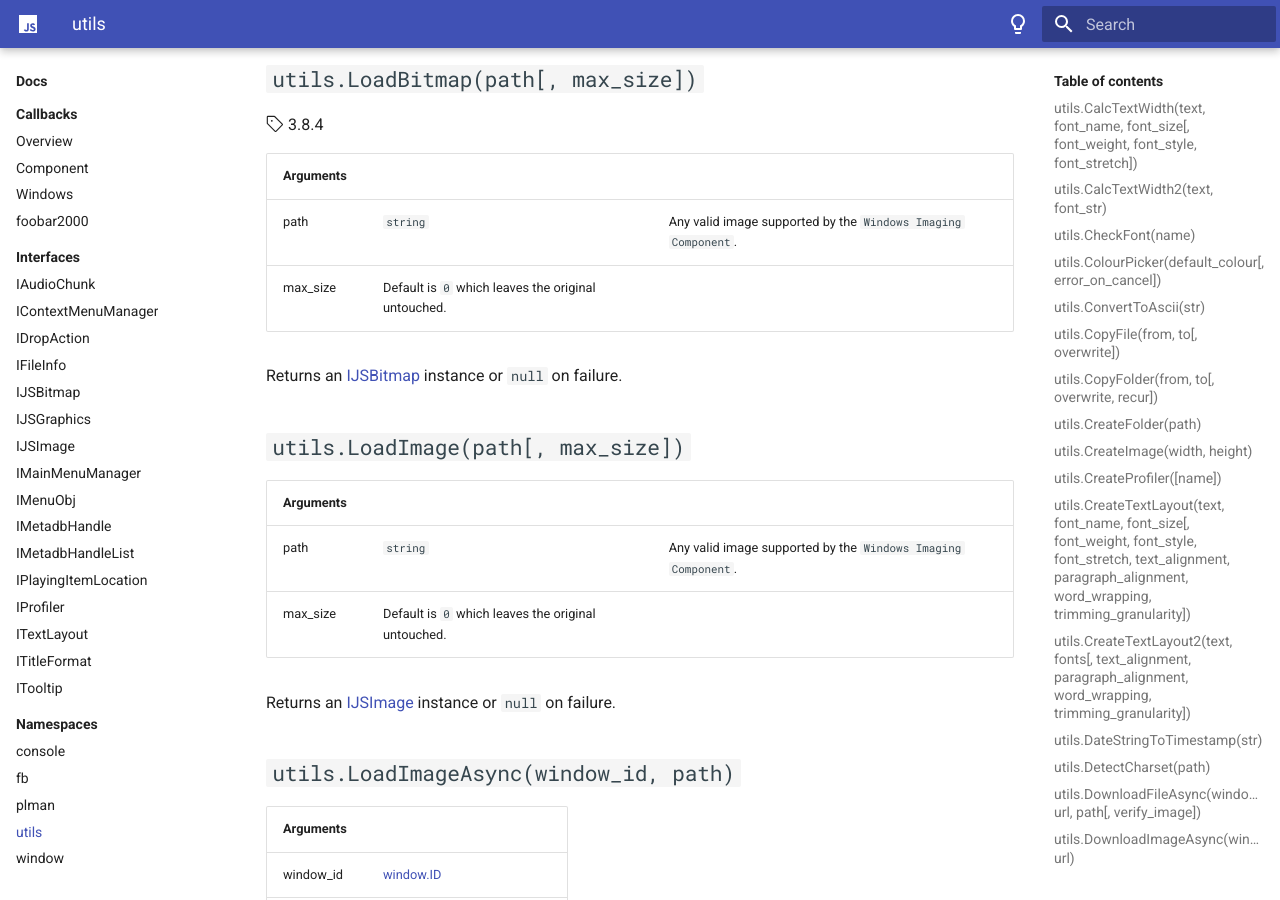
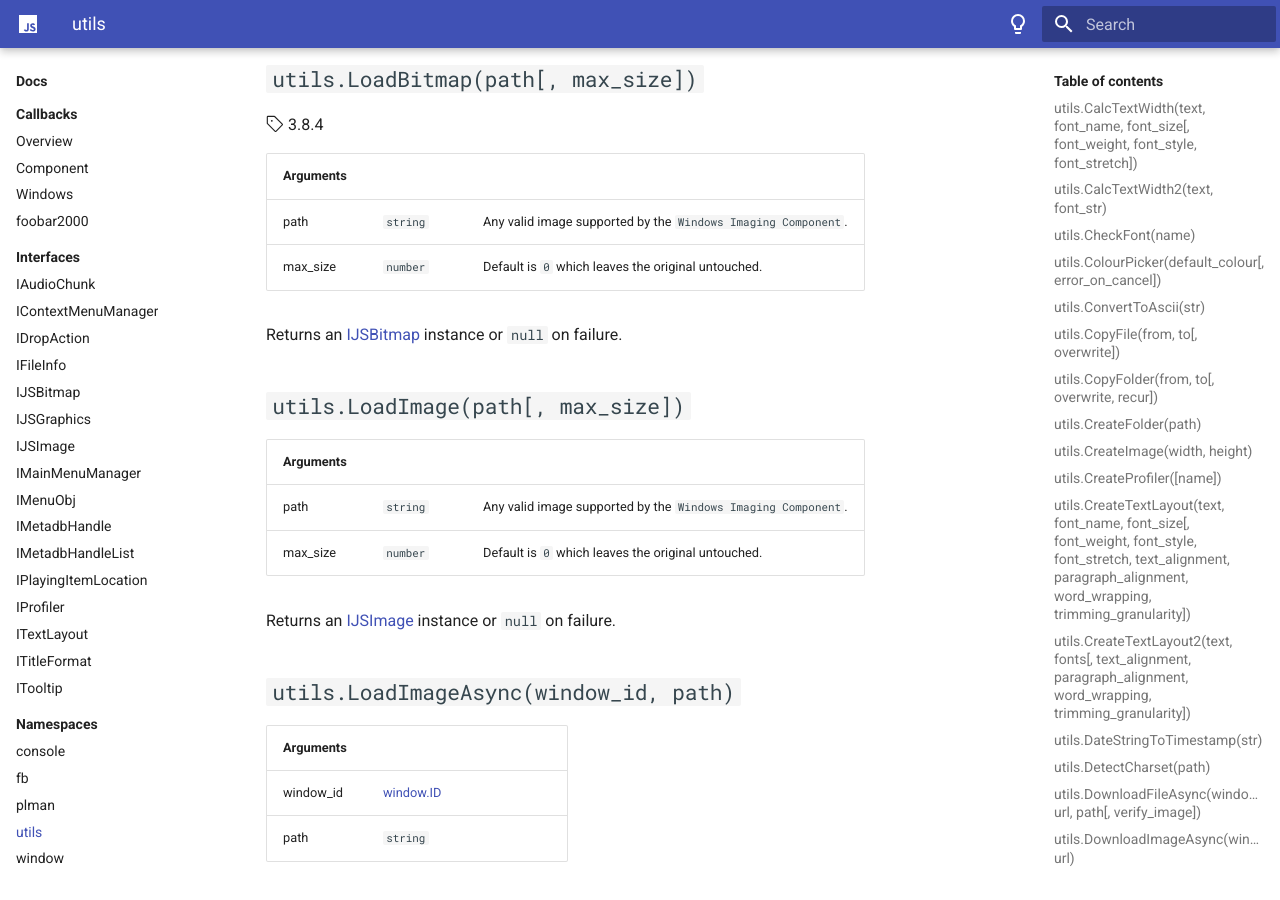
Before and after one commit to jscript-panel/jscript-panel.github.io, an MkDocs documentation site: the page built from docs/docs/namespaces/utils.md, in a window 1280 px wide and 900 px high, scrolled down 14546 px. Built offline with MkDocs 1.6.1 and Material for MkDocs 9.7.7, drawn with Linux system fonts in a browser that asks for light colours.

Commit message:
Update utils.md

```diff
--- a/docs/docs/namespaces/utils.md
+++ b/docs/docs/namespaces/utils.md
@@ -453,7 +453,7 @@ Returns a `VBArray` so you need to use `.toArray()` on the result.
 |Arguments|||
 |---|---|---|
 |path|`string`|Any valid image supported by the `Windows Imaging Component`.|
-|max_size|Default is `0` which leaves the original untouched.|
+|max_size|`number`|Default is `0` which leaves the original untouched.|
 
 Returns an [IJSBitmap](../interfaces/IJSBitmap.md) instance or `null` on failure.
 
@@ -461,7 +461,7 @@ Returns an [IJSBitmap](../interfaces/IJSBitmap.md) instance or `null` on failure
 |Arguments|||
 |---|---|---|
 |path|`string`|Any valid image supported by the `Windows Imaging Component`.|
-|max_size|Default is `0` which leaves the original untouched.|
+|max_size|`number`|Default is `0` which leaves the original untouched.|
 
 Returns an [IJSImage](../interfaces/IJSImage.md) instance or `null` on failure.
 
```
